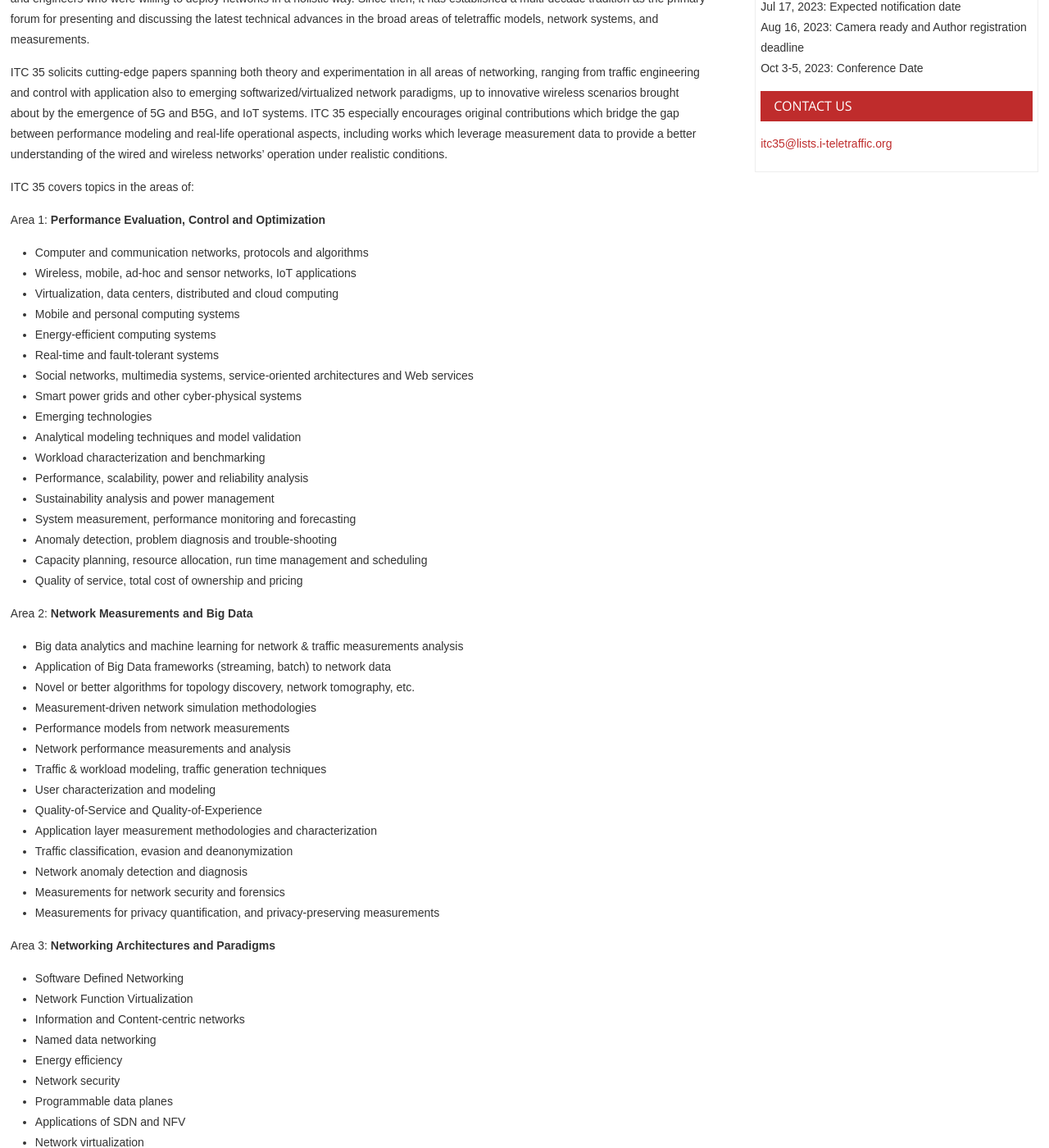
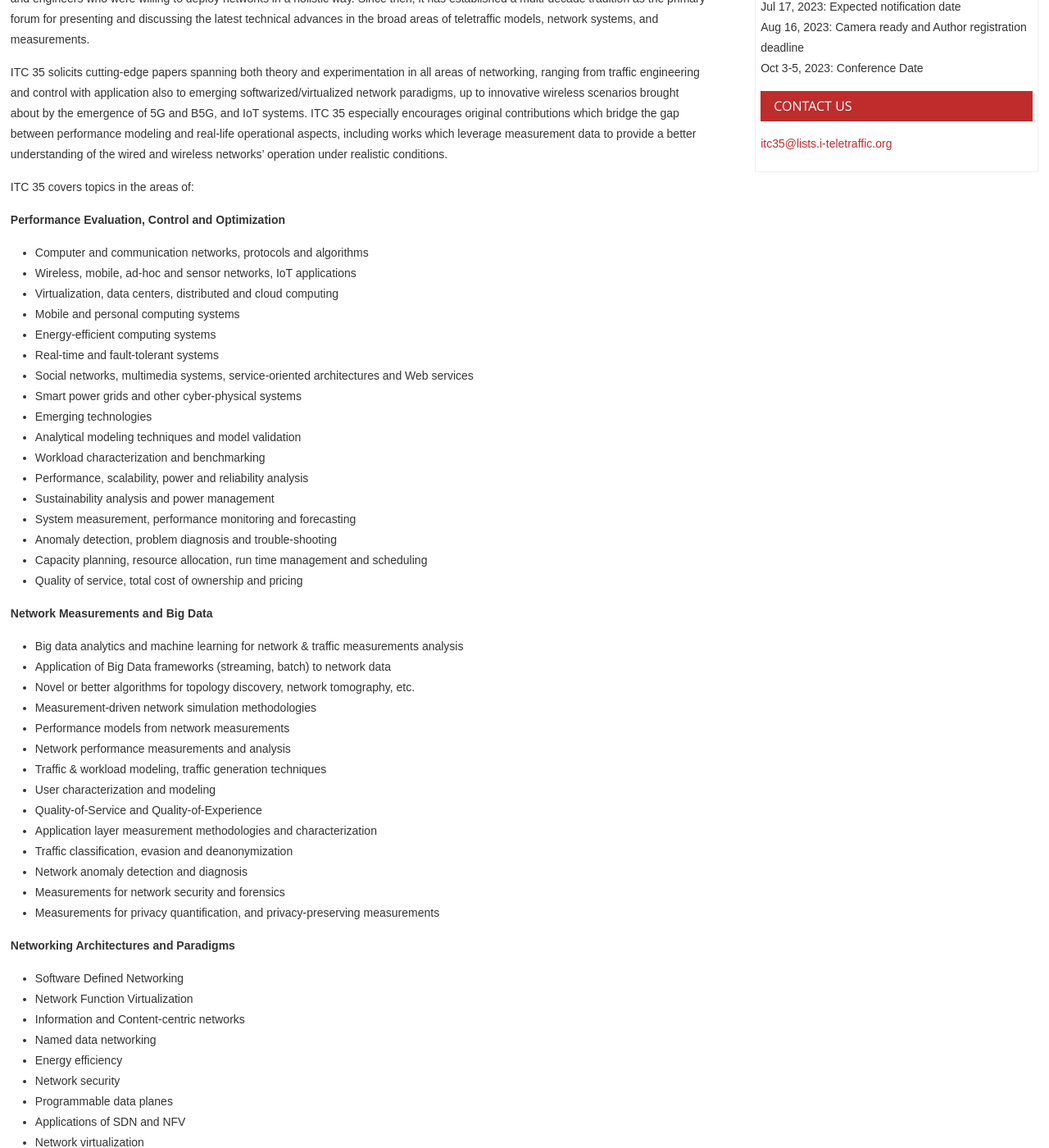
Before and after one commit to ohohlfeld/itc35, a Jekyll site: the page built from cfp.md, in a window 1280 px wide and 1400 px high, scrolled down 699 px. Shown: the whole window at 82% size. Built offline with Jekyll 4.4.1, drawn with Linux system fonts in a browser that asks for light colours.

Commit message:
Update cfp.md

```diff
--- a/cfp.md
+++ b/cfp.md
@@ -15,7 +15,7 @@ ITC 35 solicits cutting-edge papers spanning both theory and experimentation in
 ITC 35 covers topics in the areas of:
 
 
-Area 1: **Performance Evaluation, Control and Optimization**
+**Performance Evaluation, Control and Optimization**
 * Computer and communication networks, protocols and algorithms
 * Wireless, mobile, ad-hoc and sensor networks, IoT applications
 * Virtualization, data centers, distributed and cloud computing
@@ -34,7 +34,7 @@ Area 1: **Performance Evaluation, Control and Optimization**
 * Capacity planning, resource allocation, run time management and scheduling
 * Quality of service, total cost of ownership and pricing
 
-Area 2: **Network Measurements and Big Data**
+**Network Measurements and Big Data**
 * Big data analytics and machine learning for network & traffic measurements analysis
 * Application of Big Data frameworks (streaming, batch) to network data
 * Novel or better algorithms for topology discovery, network tomography, etc.
@@ -50,7 +50,7 @@ Area 2: **Network Measurements and Big Data**
 * Measurements for network security and forensics
 * Measurements for privacy quantification, and privacy-preserving measurements
 
-Area 3: **Networking Architectures and Paradigms**
+**Networking Architectures and Paradigms**
 * Software Defined Networking
 * Network Function Virtualization
 * Information and Content-centric networks
@@ -61,7 +61,7 @@ Area 3: **Networking Architectures and Paradigms**
 * Applications of SDN and NFV
 * Network virtualization
 
-Area 4: **Wireless and Cellular Networks**
+**Wireless and Cellular Networks**
 * 5G communications and architectures
 * Internet of Things
 * Age of information
```
